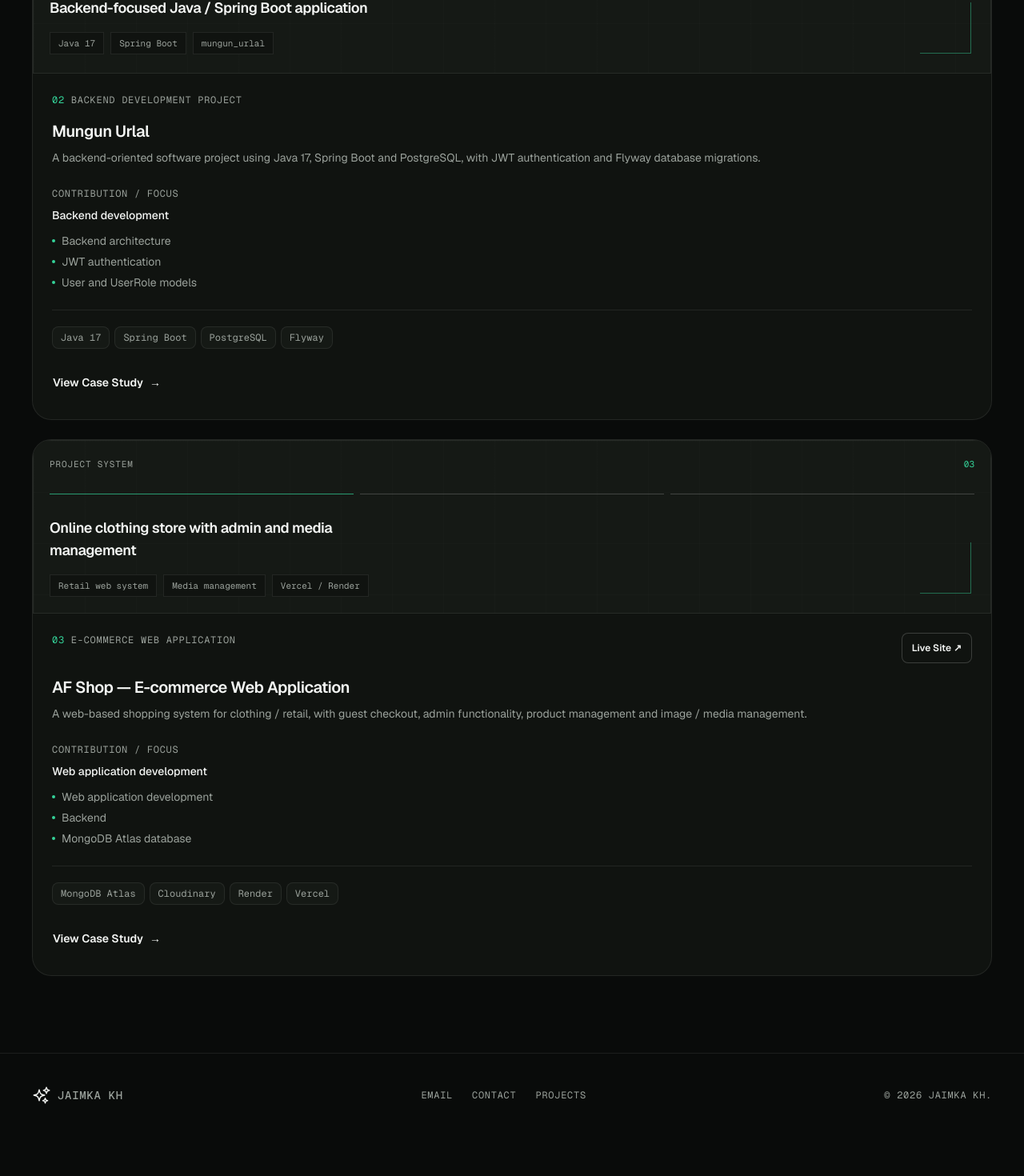
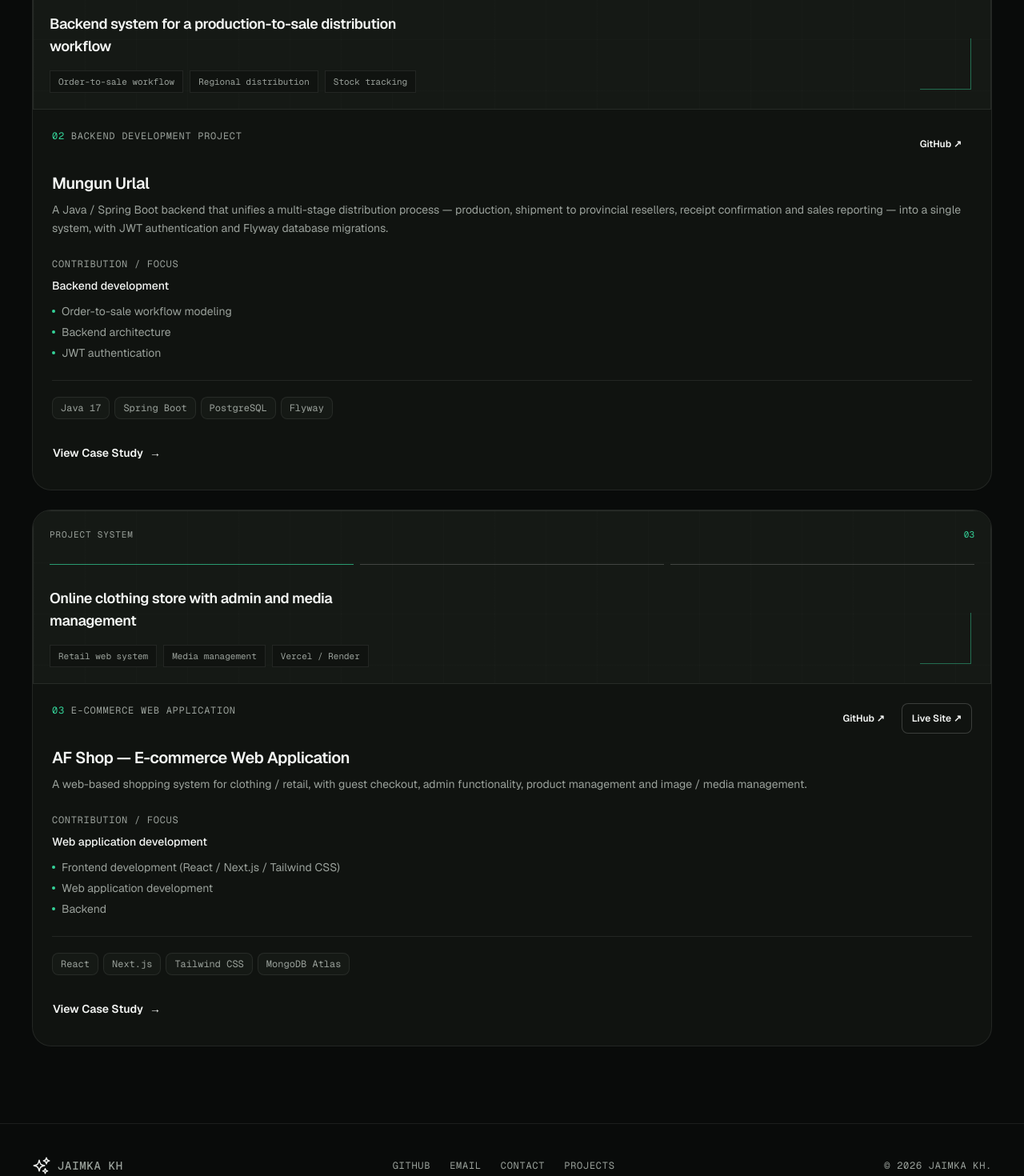
Before and after one commit to Jamiayn-Kh/portfolio, a Next.js app: page /projects in a window 1280 px wide. Shown: the part 1143-2613 px from the top of the page at 80% size. Before the commit the page ends 2564 px from the top, so only its background shows below. Built offline with nearby package versions, Linux system fonts and the light colour scheme.

Commit message:
project setting

```diff
--- a/src/app/components/HeroSection.tsx
+++ b/src/app/components/HeroSection.tsx
@@ -3,10 +3,10 @@ import Link from 'next/link';
 
 const techStack = ['Next.js', 'NestJS', 'Node.js', 'Java', 'Python', 'PostgreSQL'];
 const architecture = [
-  { label: 'Frontend', technology: 'Next.js' },
-  { label: 'REST API', technology: 'Request / response' },
-  { label: 'Backend', technology: 'NestJS / Node.js' },
-  { label: 'Database', technology: 'PostgreSQL' },
+  { label: 'Frontend', technology: 'Next.js / React' },
+  { label: 'Backend & REST API', technology: 'NestJS / Node.js / Spring Boot' },
+  { label: 'Database', technology: 'PostgreSQL / MongoDB' },
+  { label: 'Integration & Deployment', technology: 'GPS/TMS systems · Vercel · AWS' },
 ];
 
 export default function HeroSection() {
--- a/src/app/contact/components/ContactPageContent.tsx
+++ b/src/app/contact/components/ContactPageContent.tsx
@@ -179,10 +179,7 @@ export default function ContactPageContent() {
                           <p className="text-sm font-medium text-foreground group-hover:text-accent transition-colors">
                             GitHub
                           </p>
-                          <p className="mono-label text-muted-foreground">
-                            {/* REPLACE: Add your GitHub URL */}
-                            {profile.githubUrl}
-                          </p>
+                          <p className="mono-label text-muted-foreground">{profile.githubUrl}</p>
                         </div>
                       </a>
                     )}
@@ -240,7 +237,9 @@ export default function ContactPageContent() {
                         </svg>
                         <div>
                           <p className="text-sm font-medium text-accent">Download CV</p>
-                          <p className="mono-label text-muted-foreground">resume.pdf</p>
+                          <p className="mono-label text-muted-foreground">
+                            resume.pdf{profile.resumeUpdated ? ` · Updated ${profile.resumeUpdated}` : ''}
+                          </p>
                         </div>
                       </a>
                     )}
--- a/src/app/projects/[slug]/page.tsx
+++ b/src/app/projects/[slug]/page.tsx
@@ -6,6 +6,7 @@ import ProjectVisual from '@/components/projects/ProjectVisual';
 import Footer from '@/components/Footer';
 import Header from '@/components/Header';
 import { projects } from '@/data/projects';
+import { profile } from '@/data/profile';
 
 type Props = { params: Promise<{ slug: string }> };
 
@@ -26,6 +27,7 @@ export default async function ProjectPage({ params }: Props) {
   const project = projects.find((item) => item.slug === slug);
   if (!project) notFound();
   const liveLink = project.links.find((link) => link.type === 'live');
+  const githubLink = project.links.find((link) => link.type === 'github')?.url ?? profile.githubUrl;
   const narrative = (
     [
       ['Overview', project.overview],
@@ -60,16 +62,28 @@ export default async function ProjectPage({ params }: Props) {
                   </span>
                 ))}
               </div>
+              <div className="mt-7 flex flex-wrap items-center gap-3">
                 {liveLink && (
                   <a
                     href={liveLink.url}
                     target="_blank"
                     rel="noopener noreferrer"
-                  className="btn btn-primary mt-7"
+                    className="btn btn-primary"
                   >
                     Visit Live Site <span aria-hidden="true">↗</span>
                   </a>
                 )}
+                {githubLink && (
+                  <a
+                    href={githubLink}
+                    target="_blank"
+                    rel="noopener noreferrer"
+                    className="btn btn-secondary"
+                  >
+                    View on GitHub <span aria-hidden="true">↗</span>
+                  </a>
+                )}
+              </div>
             </div>
             <div className="lg:col-span-5">
               <ProjectVisual project={project} compact />
@@ -125,7 +139,7 @@ export default async function ProjectPage({ params }: Props) {
                 </ul>
               </section>
               <section aria-labelledby={`${project.slug}-technologies`}>
-                <p className="mono-label text-accent">Supporting evidence</p>
+                <p className="mono-label text-accent">Tech stack</p>
                 <h2 id={`${project.slug}-technologies`} className="mt-3 text-xl">
                   Technologies
                 </h2>
@@ -137,20 +151,34 @@ export default async function ProjectPage({ params }: Props) {
                   ))}
                 </ul>
               </section>
-              {liveLink && (
+              {(liveLink || githubLink) && (
                 <section aria-labelledby={`${project.slug}-links`}>
-                  <p className="mono-label text-accent">Available link</p>
+                  <p className="mono-label text-accent">Available links</p>
                   <h2 id={`${project.slug}-links`} className="mt-3 text-xl">
                     Links
                   </h2>
+                  <div className="mt-4 flex flex-wrap gap-3">
+                    {liveLink && (
                       <a
                         href={liveLink.url}
                         target="_blank"
                         rel="noopener noreferrer"
-                    className="btn btn-secondary mt-4"
+                        className="btn btn-secondary"
                       >
                         Live Site <span aria-hidden="true">↗</span>
                       </a>
+                    )}
+                    {githubLink && (
+                      <a
+                        href={githubLink}
+                        target="_blank"
+                        rel="noopener noreferrer"
+                        className="btn btn-tertiary"
+                      >
+                        GitHub <span aria-hidden="true">↗</span>
+                      </a>
+                    )}
+                  </div>
                 </section>
               )}
             </aside>
--- a/src/components/projects/ArchitectureDiagram.tsx
+++ b/src/components/projects/ArchitectureDiagram.tsx
@@ -28,11 +28,11 @@ export default function ArchitectureDiagram({
       <div
         className={className}
         role="img"
-        aria-label="Smart Zud architecture: Next.js and React connect to a NestJS REST API, which connects to PostgreSQL and a Python Flask ML module."
+        aria-label="Smart Zud architecture: Next.js and React connect to a NestJS backend API, which connects to PostgreSQL and a Python Flask ML module."
       >
         <Node title="Frontend" detail="Next.js / React 19" />
         <Connector />
-        <Node title="REST API" detail="NestJS / Node.js" />
+        <Node title="Backend API" detail="NestJS / Node.js (REST)" />
         <div className="architecture-branch" aria-hidden="true">
           <span />
           <span />
@@ -49,9 +49,9 @@ export default function ArchitectureDiagram({
       <div
         className={className}
         role="img"
-        aria-label="Mungun Urlal architecture: an API consumer connects to a Spring Boot application, repository layer, and PostgreSQL database. JWT authentication and Flyway migration are included."
+        aria-label="Mungun Urlal architecture: a client connects to a Spring Boot application, repository layer, and PostgreSQL database. JWT authentication and Flyway migration are included."
       >
-        <Node title="API consumer" />
+        <Node title="Client" />
         <Connector />
         <Node title="Application" detail="Spring Boot" />
         <Connector />
@@ -71,9 +71,9 @@ export default function ArchitectureDiagram({
     <div
       className={className}
       role="img"
-      aria-label="AF Shop architecture: a web application connects to an application backend and MongoDB Atlas. Cloudinary supports media and Vercel and Render are deployment technologies."
+      aria-label="AF Shop architecture: a React / Next.js frontend connects to an application backend and MongoDB Atlas. Cloudinary supports media and Vercel and Render are deployment technologies."
     >
-      <Node title="Web application" />
+      <Node title="Frontend" detail="React / Next.js" />
       <Connector />
       <Node title="Application backend" />
       <Connector />
--- a/src/components/projects/ProjectCard.tsx
+++ b/src/components/projects/ProjectCard.tsx
@@ -1,5 +1,6 @@
 import type { Project } from '@/data/projects';
 import Link from 'next/link';
+import { profile } from '@/data/profile';
 import ArchitectureDiagram from './ArchitectureDiagram';
 import ProjectVisual from './ProjectVisual';
 
@@ -15,6 +16,7 @@ export default function ProjectCard({
   headingLevel = 'h3',
 }: ProjectCardProps) {
   const liveLink = project.links.find((link) => link.type === 'live');
+  const githubLink = project.links.find((link) => link.type === 'github')?.url ?? profile.githubUrl;
   const Title = headingLevel;
   const dominant = variant === 'dominant';
 
@@ -33,17 +35,30 @@ export default function ProjectCard({
             <span className="mr-2 text-accent">0{project.index}</span>
             {project.context}
           </p>
+          <div className="flex shrink-0 items-center gap-2">
+            {githubLink && (
+              <a
+                href={githubLink}
+                target="_blank"
+                rel="noopener noreferrer"
+                className="btn btn-tertiary min-h-9 px-3 text-xs"
+                aria-label={`View ${project.name} on GitHub`}
+              >
+                GitHub ↗
+              </a>
+            )}
             {liveLink && (
               <a
                 href={liveLink.url}
                 target="_blank"
                 rel="noopener noreferrer"
-              className="btn btn-secondary min-h-9 shrink-0 px-3 text-xs"
+                className="btn btn-secondary min-h-9 px-3 text-xs"
                 aria-label={`Visit ${project.name} live site`}
               >
                 Live Site ↗
               </a>
             )}
+          </div>
         </div>
         <Title
           className={`mt-4 font-semibold tracking-tight text-foreground ${dominant ? 'text-2xl md:text-3xl' : 'text-xl'}`}
--- a/src/components/projects/ProjectVisual.tsx
+++ b/src/components/projects/ProjectVisual.tsx
@@ -8,7 +8,7 @@ interface ProjectVisualProps {
 
 const visualLabels: Record<string, string[]> = {
   'smart-zud': ['Geographic data', 'Weather factors', 'Risk assessment'],
-  'mungun-urlal': ['Java 17', 'Spring Boot', 'mungun_urlal'],
+  'mungun-urlal': ['Order-to-sale workflow', 'Regional distribution', 'Stock tracking'],
   'af-shop': ['Retail web system', 'Media management', 'Vercel / Render'],
 };
 
--- a/src/data/experience.ts
+++ b/src/data/experience.ts
@@ -17,7 +17,7 @@ export const experiences: Experience[] = [
     company: 'Hunnu Air LLC',
     originalCompany: 'Хүннү Эйр ХХК',
     role: 'Web Development',
-    period: 'June 2025 – July 2025',
+    period: '2025/06 – 2025/07',
     location: 'Ulaanbaatar, Mongolia',
     type: 'Web Development',
     description:
--- a/src/data/profile.ts
+++ b/src/data/profile.ts
@@ -1,8 +1,8 @@
 // Add verified profile URLs here. Empty values hide public links.
 export const profile = {
-  githubUrl: '',
+  githubUrl: 'https://github.com/Jamiayn-Kh',
   linkedinUrl: '',
-  // Replace /public/resume.pdf with the final English CV, then set this to '/resume.pdf'.
-  resumeUrl: '',
+  resumeUrl: '/resume.pdf',
+  resumeUpdated: '2026/07',
   email: 'jaik320024444@gmail.com',
 };
--- a/src/data/projects.ts
+++ b/src/data/projects.ts
@@ -84,25 +84,25 @@ export const projects: Project[] = [
     overview:
       'A web-based system for winter camp rental and dzud risk assessment, developed as a university diploma project.',
     solution:
-      'The Next.js / React frontend connects to a NestJS REST API and PostgreSQL database. The backend also communicates with a Python / Flask risk assessment module. The ML approaches used include Random Forest, Gradient Boosting and Logistic Regression, with cold_index and snow_cumulative among the known model features.',
+      'The Next.js / React frontend connects to a NestJS REST API and PostgreSQL database. The backend also communicates with a Python / Flask risk assessment module. The ML approaches used include Random Forest, Gradient Boosting and Logistic Regression, with features such as a winter cold-severity index and cumulative snowfall among the model inputs.',
     featured: true,
     index: 1,
   },
   {
     slug: 'mungun-urlal',
     name: 'Mungun Urlal',
-    tagline: 'Backend-focused Java / Spring Boot application',
+    tagline: 'Backend system for a production-to-sale distribution workflow',
     description:
-      'A backend-oriented software project using Java 17, Spring Boot and PostgreSQL, with JWT authentication and Flyway database migrations.',
+      'A Java / Spring Boot backend that unifies a multi-stage distribution process — production, shipment to provincial resellers, receipt confirmation and sales reporting — into a single system, with JWT authentication and Flyway database migrations.',
     role: 'Backend development',
     context: 'Backend Development Project',
     technologies: ['Java 17', 'Spring Boot', 'PostgreSQL', 'Flyway', 'JWT'],
     keyAreas: [
+      'Order-to-sale workflow modeling',
       'Backend architecture',
       'JWT authentication',
       'User and UserRole models',
       'Repository layer',
-      'Admin initialization',
       'Database migrations',
     ],
     links: [],
@@ -125,9 +125,11 @@ export const projects: Project[] = [
     coverImagePath: '/projects/mungun-urlal/cover.webp',
     coverImageAvailable: false,
     overview:
-      'A Java / Spring Boot backend project demonstrating application architecture, relational database usage, authentication and database migration.',
+      'A backend system for a production-and-distribution business: it tracks a product from manufacturing through shipment to provincial resellers, receipt confirmation, sale and stock reporting, replacing manual, Excel-based record-keeping with one centralized workflow.',
+    problem:
+      'The business ran its order → production/preparation → shipping → handover to a provincial reseller → receipt confirmation → sale → reporting flow largely through manual, Excel-based records, which caused data duplication and errors and gave no real-time view of orders, shipments, receipts or remaining stock.',
     solution:
-      'The implementation includes User and UserRole models, a repository layer, JWT authentication and admin initialization. Flyway manages migrations for the mungun_urlal database schema.',
+      'The Spring Boot backend centralizes orders and product data, tracks shipment status through each stage, lets provincial resellers confirm receipt of delivered goods, tracks stock levels and transfers, and records sales for reporting — all from a single source of truth. The implementation includes User and UserRole models, a repository layer, JWT authentication and admin initialization, with Flyway managing migrations for the mungun_urlal database schema.',
     featured: true,
     index: 2,
   },
@@ -139,8 +141,17 @@ export const projects: Project[] = [
       'A web-based shopping system for clothing / retail, with guest checkout, admin functionality, product management and image / media management.',
     role: 'Web application development',
     context: 'E-commerce Web Application',
-    technologies: ['MongoDB Atlas', 'Cloudinary', 'Render', 'Vercel'],
+    technologies: [
+      'React',
+      'Next.js',
+      'Tailwind CSS',
+      'MongoDB Atlas',
+      'Cloudinary',
+      'Render',
+      'Vercel',
+    ],
     keyAreas: [
+      'Frontend development (React / Next.js / Tailwind CSS)',
       'Web application development',
       'Backend',
       'MongoDB Atlas database',
@@ -158,7 +169,8 @@ export const projects: Project[] = [
     ],
     architecture: [
       {
-        label: 'Web Application',
+        label: 'Frontend',
+        sublabel: 'React / Next.js / Tailwind CSS',
       },
       {
         label: 'Application Backend',
@@ -171,7 +183,7 @@ export const projects: Project[] = [
     coverImagePath: '/projects/af-shop/cover.webp',
     coverImageAvailable: false,
     overview:
-      'An online shopping system for clothing / retail, presented as one project under the AF Shop name.',
+      'A live online clothing / retail store built end-to-end with a React / Next.js / Tailwind CSS frontend, supporting guest checkout, admin product management and image/media management.',
     solution:
       'The application supports guest checkout, admin functionality and product management. MongoDB Atlas is used for the database and Cloudinary for media. Deployment technologies include Vercel and Render.',
     featured: true,
--- a/src/data/skills.ts
+++ b/src/data/skills.ts
@@ -28,8 +28,9 @@ export const skillGroups: SkillGroup[] = [
     category: 'Frontend',
     icon: 'WindowIcon',
     skills: [
-      { name: 'React', projects: ['Smart Zud Risk System'] },
-      { name: 'Next.js', projects: ['Smart Zud Risk System'] },
+      { name: 'React', projects: ['Smart Zud Risk System', 'AF Shop'] },
+      { name: 'Next.js', projects: ['Smart Zud Risk System', 'AF Shop'] },
+      { name: 'Tailwind CSS', projects: ['AF Shop'] },
       { name: 'HTML' },
       { name: 'CSS' },
     ],
```
Lines whose indentation alone changed are shown as unchanged.
